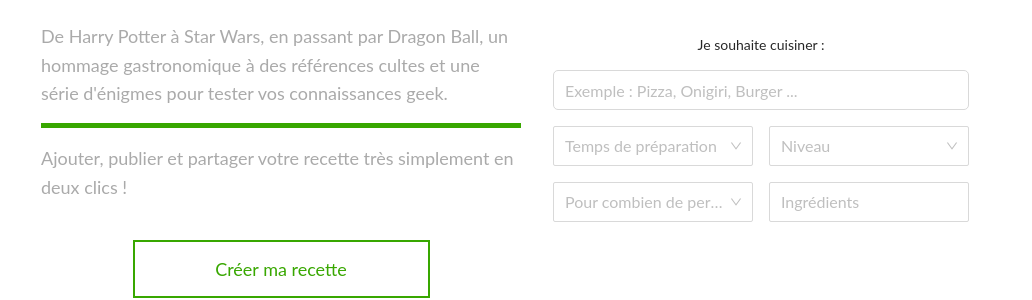
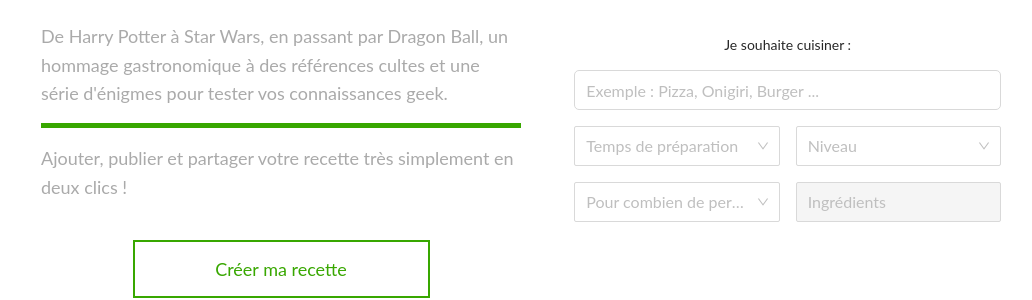
Before and after one commit to Bastich-dev/eval-em-cantina, a React (Create React App) app: page / in a window 1280 px wide. Shown: the part 213-513 px from the top of the page, without its empty margins (119-1151 px from the left). Built offline with nearby package versions, Linux system fonts and the light colour scheme; no server answers.

Commit message:
Add search functionalities

```diff
--- a/src/components/Home/FormSearch.js
+++ b/src/components/Home/FormSearch.js
@@ -4,59 +4,41 @@ import { Input } from "antd";
 
 const { Option } = Select;
 
-export default function FormSearch(props) {
-    function onChange(value) {
-        console.log(`selected ${value}`);
-    }
-
-    function onBlur() {
-        console.log("blur");
-    }
-
-    function onFocus() {
-        console.log("focus");
-    }
-
-    function onSearch(val) {
-        console.log("search:", val);
-    }
+export default function FormSearch({ searchInput, setSearchInput }) {
+    const properties = {
+        optionFilterProp: "children",
+        allowClear: true,
+        filterOption: (input, option) => option.children.toLowerCase().indexOf(input.toLowerCase()) >= 0,
+        size: "large",
+        showSearch: true,
+        style: styles.input,
+    };
 
     return (
-        <Row style={styles.searchRow} gutter={[16, 16]}>
+        <Row gutter={[16, 16]}>
             <Col span={24}>
-                <Input allowClear size="large" style={styles.input} placeholder="Exemple : Pizza, Onigiri, Burger ... " />
+                <Input
+                    {...properties}
+                    value={searchInput.search}
+                    onChange={e => setSearchInput({ ...searchInput, search: e.target.value })}
+                    placeholder="Exemple : Pizza, Onigiri, Burger ... "
+                />
             </Col>
             <Col span={12}>
                 <Select
-                    size="large"
-                    showSearch
-                    style={styles.input}
-                    placeholder="Temps de préparation"
-                    optionFilterProp="children"
-                    onChange={onChange}
-                    onFocus={onFocus}
-                    onBlur={onBlur}
-                    onSearch={onSearch}
-                    allowClear
-                    filterOption={(input, option) => option.children.toLowerCase().indexOf(input.toLowerCase()) >= 0}>
-                    <Option value="jack">Jack</Option>
-                    <Option value="lucy">Lucy</Option>
-                    <Option value="tom">Tom</Option>
+                    {...properties}
+                    value={searchInput.time}
+                    onChange={e => setSearchInput({ ...searchInput, time: e })}
+                    placeholder="Temps de préparation">
+                    <Option value={10}>Moins de 10min</Option>
+                    <Option value={20}>Moins de 20min</Option>
+                    <Option value={30}>Moins de 30min</Option>
+                    <Option value={60}>Moins de 1h</Option>
+                    <Option value={61}>Plus de 1h</Option>
                 </Select>
             </Col>
             <Col span={12}>
-                <Select
-                    allowClear
-                    size="large"
-                    showSearch
-                    style={styles.input}
-                    placeholder="Niveau"
-                    optionFilterProp="children"
-                    onChange={onChange}
-                    onFocus={onFocus}
-                    onBlur={onBlur}
-                    onSearch={onSearch}
-                    filterOption={(input, option) => option.children.toLowerCase().indexOf(input.toLowerCase()) >= 0}>
+                <Select {...properties} value={searchInput.level} onChange={e => setSearchInput({ ...searchInput, level: e })} placeholder="Niveau">
                     <Option value="padawan">Padawan</Option>
                     <Option value="jedi">Jedi</Option>
                     <Option value="maitre">Maitre</Option>
@@ -64,40 +46,70 @@ export default function FormSearch(props) {
             </Col>
             <Col span={12}>
                 <Select
-                    allowClear
-                    size="large"
-                    showSearch
-                    style={styles.input}
-                    placeholder="Pour combien de personnes"
-                    optionFilterProp="children"
-                    onChange={onChange}
-                    onFocus={onFocus}
-                    onBlur={onBlur}
-                    onSearch={onSearch}
-                    filterOption={(input, option) => option.children.toLowerCase().indexOf(input.toLowerCase()) >= 0}>
-                    <Option value="padawan">Padawan</Option>
-                    <Option value="jedi">Jedi</Option>
-                    <Option value="maitre">Maitre</Option>
+                    {...properties}
+                    value={searchInput.persons}
+                    onChange={e => setSearchInput({ ...searchInput, persons: e })}
+                    placeholder="Pour combien de personnes">
+                    <Option value={1}>1 personne</Option>
+                    <Option value={2}>2 personnes</Option>
+                    <Option value={3}>3 personnes</Option>
+                    <Option value={4}>4 personnes</Option>
+                    <Option value={5}>5 personnes</Option>
+                    <Option value={6}>6 ou + personnes</Option>
                 </Select>
             </Col>
             <Col span={12}>
                 <Select
-                    mode="multiple"
-                    size="large"
-                    showSearch
-                    style={styles.input}
-                    allowClear
+                    disabled
+                    value={searchInput.ingredients}
+                    onChange={e => setSearchInput({ ...searchInput, ingredients: e })}
+                    {...properties}
                     placeholder="Ingrédients"
-                    optionFilterProp="children"
-                    onChange={onChange}
-                    onFocus={onFocus}
-                    onBlur={onBlur}
-                    onSearch={onSearch}
-                    filterOption={(input, option) => option.children.toLowerCase().indexOf(input.toLowerCase()) >= 0}>
-                    <Option value="padawan">Padawan</Option>
-                    <Option value="jedi">Jedi</Option>
-                    <Option value="maitre">Maitre</Option>
-                </Select>
+                    mode="multiple"></Select>
+                <Option value="Abricot">Abricot</Option>
+                <Option value="Airelle">Airelle</Option>
+                <Option value="Amande">Amande</Option>
+                <Option value="Ananas">Ananas</Option>
+                <Option value="Avocat">Avocat</Option>
+                <Option value="Banane">Banane</Option>
+                <Option value="Cassis">Cassis</Option>
+                <Option value="Cerise">Cerise</Option>
+                <Option value="Châtaigne">Châtaigne</Option>
+                <Option value="Citron">Citron</Option>
+                <Option value="Clémentine">Clémentine</Option>
+                <Option value="Coing">Coing</Option>
+                <Option value="Datte">Datte</Option>
+                <Option value="Figue">Figue</Option>
+                <Option value="Fraise">Fraise</Option>
+                <Option value="Framboise">Framboise</Option>
+                <Option value="Fruit de la passion">Fruit de la passion</Option>
+                <Option value="Grenade">Grenade</Option>
+                <Option value="Groseille">Groseille</Option>
+                <Option value="Kaki">Kaki</Option>
+                <Option value="Kiwi">Kiwi</Option>
+                <Option value="Kumquat">Kumquat</Option>
+                <Option value="Litchi">Litchi</Option>
+                <Option value="Mandarine">Mandarine</Option>
+                <Option value="Mangue">Mangue</Option>
+                <Option value="Marron">Marron</Option>
+                <Option value="Melon">Melon</Option>
+                <Option value="Mirabelle">Mirabelle</Option>
+                <Option value="Mûre">Mûre</Option>
+                <Option value="Myrtille">Myrtille</Option>
+                <Option value="Nectarine">Nectarine</Option>
+                <Option value="Noisette">Noisette</Option>
+                <Option value="Noix">Noix</Option>
+                <Option value="Orange">Orange</Option>
+                <Option value="Pamplemousse">Pamplemousse</Option>
+                <Option value="Papaye">Papaye</Option>
+                <Option value="Pastèque">Pastèque</Option>
+                <Option value="Pêche">Pêche</Option>
+                <Option value="Poire">Poire</Option>
+                <Option value="Pomme">Pomme</Option>
+                <Option value="Prune">Prune</Option>
+                <Option value="Quetsche">Quetsche</Option>
+                <Option value="Raisin">Raisin</Option>
+                <Option value="Tomate">Tomate</Option>
             </Col>
         </Row>
     );
@@ -107,9 +119,6 @@ const styles = {
     input: {
         borderRadius: 5,
         width: "100%",
-    },
-    searchRow: {
-        width: "90%",
-        margin: "0 5%",
+        maxWidth: "100%",
     },
 };
--- a/src/components/Home/Title.js
+++ b/src/components/Home/Title.js
@@ -1,5 +1,5 @@
 import React from "react";
-import "./Title.css";
+import "./title-animation.css";
 
 export default function Title() {
     return (
--- a/src/pages/Home.js
+++ b/src/pages/Home.js
@@ -8,24 +8,96 @@ import { getListRecipesFromSearch } from "../utils/API_Cantina";
 import FormSearch from "../components/Home/FormSearch";
 
 export default function Home() {
-    const [listRecipes, setlistRecipes] = useState();
+    //////// STATES
+
+    const [listRecipesInit, setListRecipesInit] = useState();
+    const [listRecipes, setListRecipes] = useState();
+    const [searchInput, setSearchInput] = useState(
+        sessionStorage.getItem("search_input")
+            ? JSON.parse(sessionStorage.getItem("search-filters"))
+            : {
+                  search: "",
+                  time: null,
+                  level: null,
+                  persons: null,
+                  ingredients: [],
+              }
+    );
+
+    //////// FUNCTIONS COMPARE
+
+    function compareTime({ tempsPreparation }) {
+        const isEmpty = !searchInput.time;
+        if (isEmpty) return true;
+        else if (searchInput.time <= 60 && tempsPreparation <= searchInput.time) return true;
+        else if (searchInput.time > 60 && tempsPreparation > searchInput.time) return true;
+        else {
+            return false;
+        }
+    }
+
+    function compareIngredients({ ingredients }) {
+        // const isEmpty = !searchInput.ingredients.length === 0;
+        // let commonIngredient = false;
+        // searchInput.ingredients.forEach(e => {
+        //     if (ingredients.includes(e)) {
+        //         commonIngredient = true;
+        //     }
+        // });
+        // if (isEmpty || commonIngredient) return true;
+        // else {
+        //     return false;
+        // }
+        return true;
+    }
+
+    function compareSearch({ titre, description }) {
+        const isEmpty = !searchInput.search;
+        const isInTitle = titre.toLowerCase().indexOf(searchInput.search) > -1;
+        const isInDescription = description.toLowerCase().indexOf(searchInput.search) > -1;
+        if (isEmpty || isInTitle || isInDescription) return true;
+        else return false;
+    }
+
+    function compareLevel({ niveau }) {
+        const isEmpty = !searchInput.level;
+        if (isEmpty || searchInput.level === niveau) return true;
+        else return false;
+    }
+
+    function comparePersons({ personnes }) {
+        const isEmpty = !searchInput.persons;
+        if (isEmpty) return true;
+        else if (searchInput.persons < 6 && personnes === searchInput.persons) return true;
+        else if (searchInput.persons === 6 && personnes > searchInput.persons) return true;
+        else return false;
+    }
+
+    //////// LIFECYCLE
 
     useEffect(() => {
         getListRecipesFromSearch().then(recipes => {
-            setlistRecipes(recipes);
+            setListRecipesInit(recipes);
+            setListRecipes(recipes);
             console.log(recipes);
         });
     }, []);
+
+    useEffect(() => {
+        setListRecipes(
+            listRecipesInit?.filter(e => compareSearch(e) && comparePersons(e) && compareTime(e) && compareIngredients(e) && compareLevel(e))
+        );
+    }, [searchInput]);
 
     return (
         <Row style={styles.row} justify="center">
             <Col md={9} sm={24} style={styles.col}>
                 <Title />
             </Col>
-            <Col md={9} sm={24} style={styles.col}>
+            <Col offset={1} md={8} sm={24} style={styles.col}>
                 {/* <Animation /> */}
                 <p style={styles.description}>Je souhaite cuisiner :</p>
-                <FormSearch />
+                <FormSearch searchInput={searchInput} setSearchInput={setSearchInput} />
             </Col>
             <Col span={18}>
                 <Row gutter={[36, 36]}>
```
Also changed, not shown: src/components/Home/title-animation.css (renamed from src/components/Home/Title.css).
